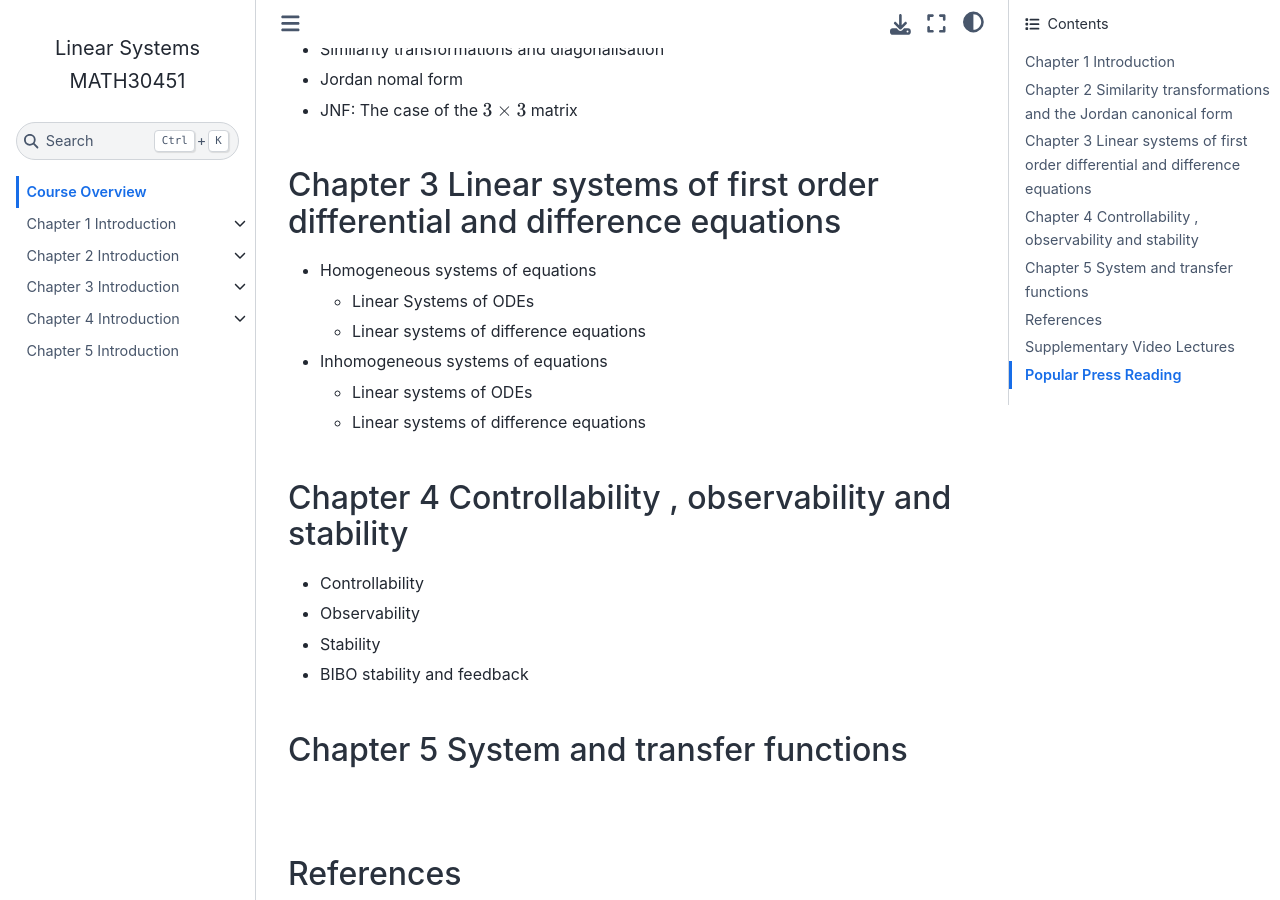
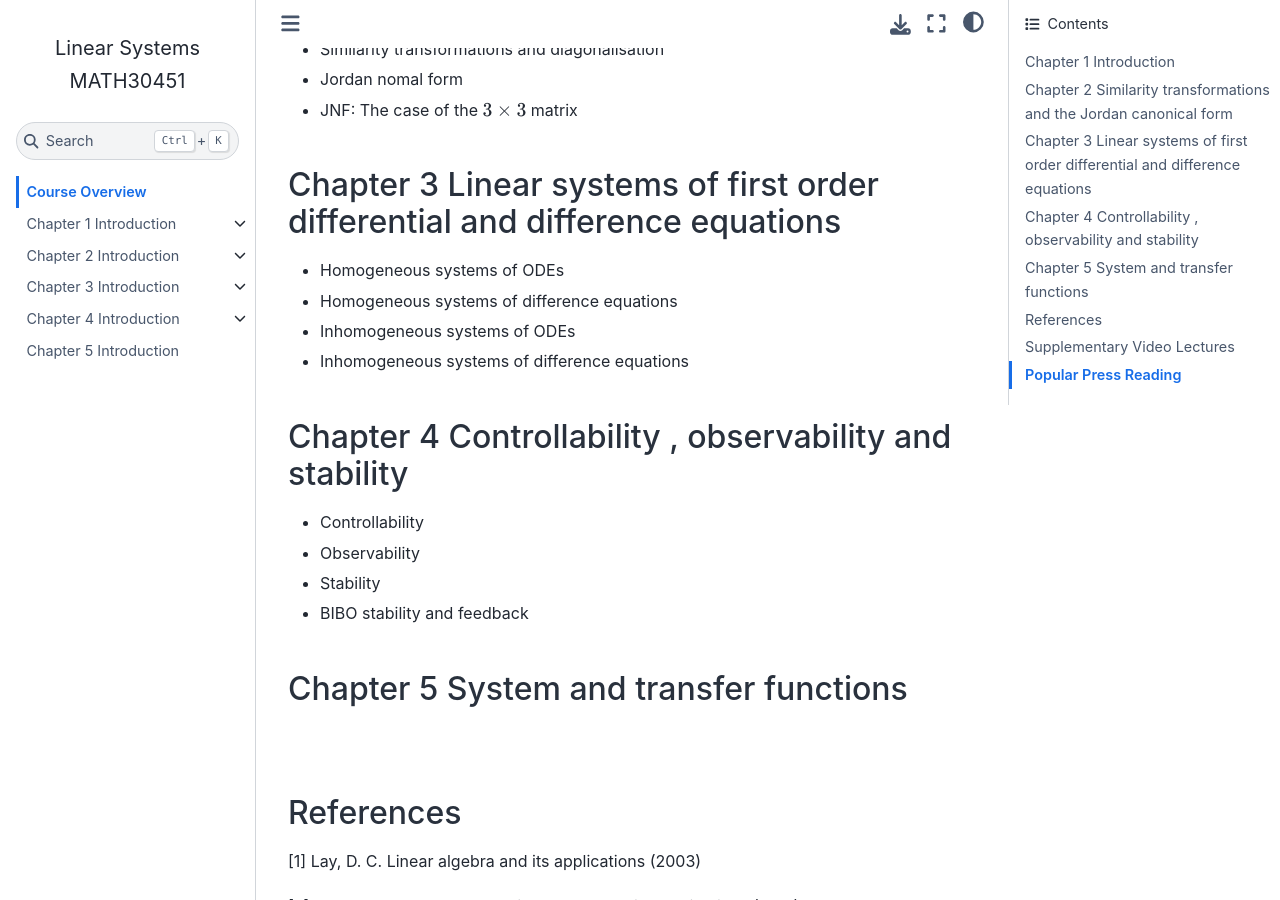
Before and after one commit to jjcrofts77/Linear-Systems-MATH30451, a Jupyter Book: the page built from intro.md, in a window 1280 px wide and 900 px high, scrolled down 471 px. Built offline with Jupyter Book 1.0.4 settings and Sphinx 7.4.7 and the Sphinx Book theme 1.1.4, drawn with Linux system fonts in a browser that asks for light colours.

Commit message:
Update intro.md

```diff
--- a/intro.md
+++ b/intro.md
@@ -14,12 +14,10 @@
    - JNF: The case of the $3 \times 3$ matrix
 
 ### Chapter 3 Linear systems of first order differential and difference equations
-   - Homogeneous systems of equations
-      - Linear Systems of ODEs
-      - Linear systems of difference equations
-   - Inhomogeneous systems of equations
-      - Linear systems of ODEs
-      - Linear systems of difference equations
+   - Homogeneous systems of ODEs
+   - Homogeneous systems of difference equations
+   - Inhomogeneous systems of ODEs
+   - Inhomogeneous systems of difference equations
 
 ### Chapter 4 Controllability , observability and stability
    - Controllability
```
